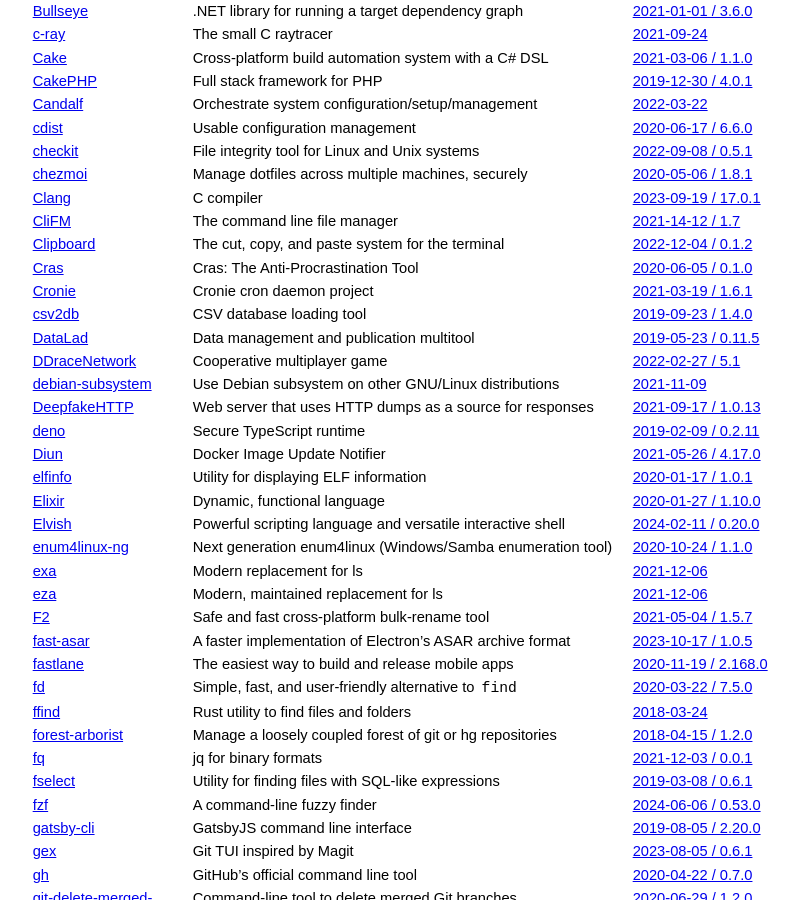
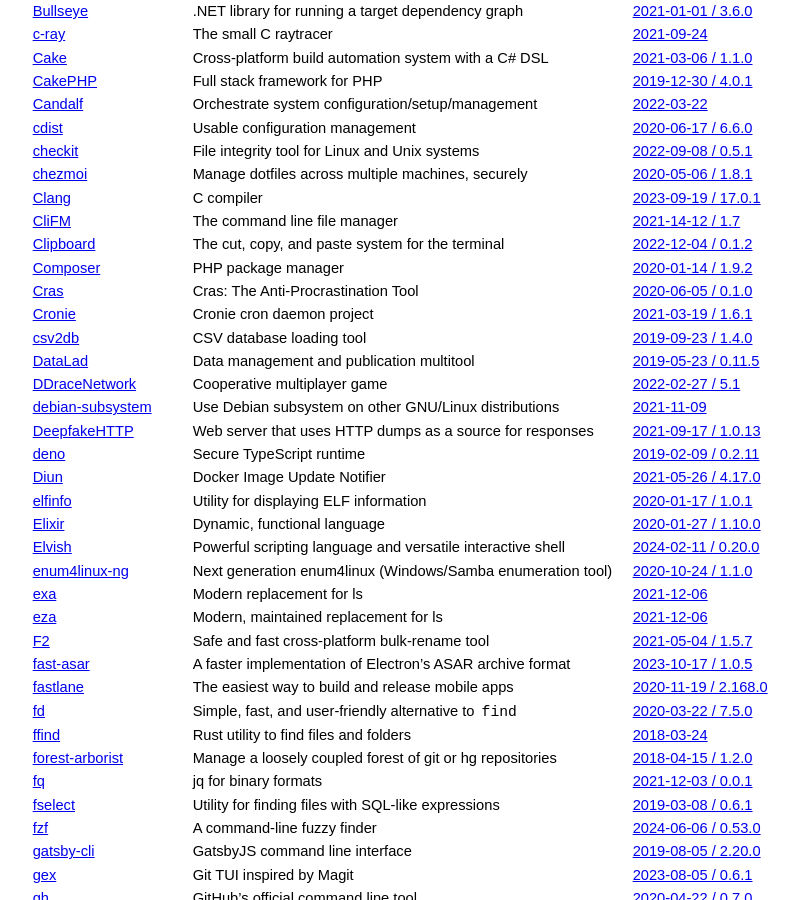
Before and after one commit to jcs/no_color, a Jekyll site: the page built from index.md, in a window 1280 px wide and 900 px high, scrolled down 3060 px. Shown: the whole window, without its empty margins (211-1010 px from the left). Built offline with Jekyll 4.4.1, drawn with Linux system fonts in a browser that asks for light colours; our own code applies the rules of GitHub Pages for plain Markdown files; some of the changed text lies outside the part shown.

Commit message:
Add Composer (#296)

```diff
--- a/index.md
+++ b/index.md
@@ -171,6 +171,7 @@ color by default via `NO_COLOR`.
 | [Clang](https://clang.llvm.org/) | C compiler | [2023-09-19 / 17.0.1](https://github.com/llvm/llvm-project/releases/tag/llvmorg-17.0.1) |
 | [CliFM](https://github.com/leo-arch/clifm) | The command line file manager | [2021-14-12 / 1.7](https://github.com/leo-arch/clifm/commit/c9e0a1384c8f410922731341a3e8ebfe8b98ec27) |
 | [Clipboard](https://github.com/Slackadays/Clipboard) | The cut, copy, and paste system for the terminal | [2022-12-04 / 0.1.2](https://github.com/Slackadays/Clipboard/commit/79db7ced8fc6c56f79db6555775a470d0e30616e) |
+| [Composer](https://getcomposer.org/) | PHP package manager | [2020-01-14 / 1.9.2](https://github.com/composer/composer/pull/8417) |
 | [Cras](https://sr.ht/~arivigo/cras/) | Cras: The Anti-Procrastination Tool | [2020-06-05 / 0.1.0](https://git.sr.ht/~arivigo/cras/refs/1.0.1) |
 | [Cronie](https://github.com/cronie-crond/cronie) | Cronie cron daemon project | [2021-03-19 / 1.6.1](https://github.com/cronie-crond/cronie/commit/765a745c6497f8cde51c39db7b1bb88686b90a9c) |
 | [csv2db](https://csv2db.github.io/) | CSV database loading tool | [2019-09-23 / 1.4.0](https://github.com/csv2db/csv2db/releases/tag/v1.4.0) |
```
Also changed, not shown: other parts of index.md (+0 -1 lines).
